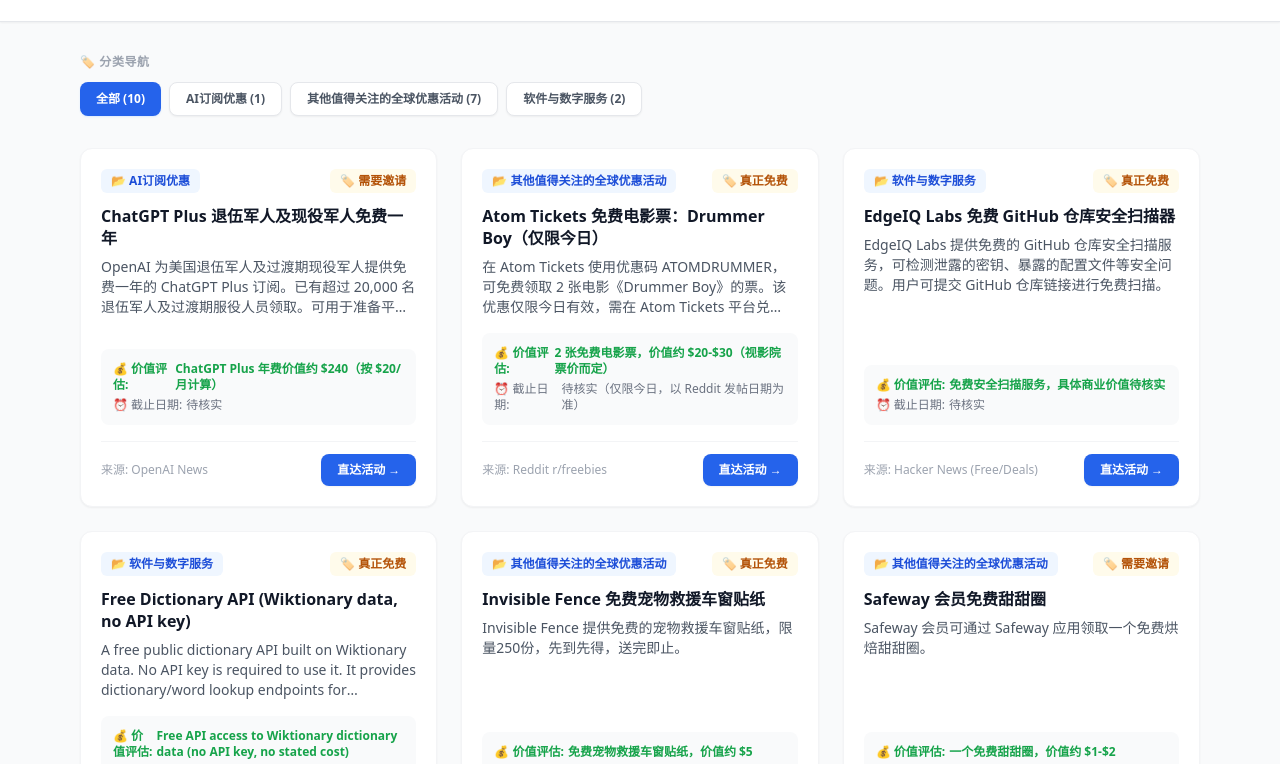
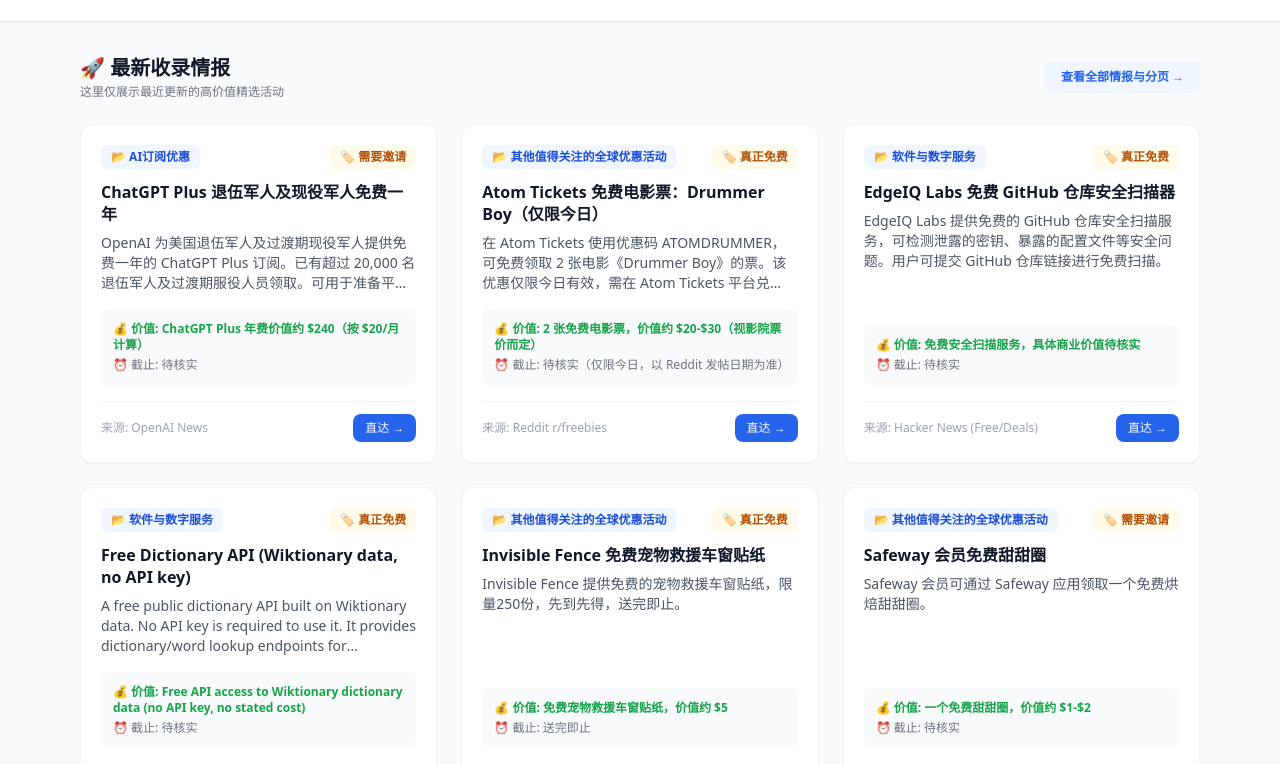
Before and after one commit to xpsesei/lym, a plain HTML site: page index.html in a window 1280 px wide. Shown: the part 83-847 px from the top of the page. Drawn offline with nearby package versions, Linux system fonts and the light colour scheme.

Commit message:
Update title and navigation in index.html

```diff
--- a/index.html
+++ b/index.html
@@ -3,213 +3,99 @@
 <head>
     <meta charset="UTF-8">
     <meta name="viewport" content="width=device-width, initial-scale=1.0">
-    <title>今日最新优惠 - 全球优惠与金融服务情报</title>
-    <!-- 引入 Tailwind CSS -->
+    <title>全球羊毛与高价值情报站 - 首页</title>
     <script src="https://cdn.tailwindcss.com"></script>
 </head>
 <body class="bg-gray-50 text-gray-800 min-h-screen flex flex-col">
 
     <!-- 顶部导航栏 -->
     <header class="bg-white shadow-sm border-b border-gray-200">
-        <div class="max-w-6xl mx-auto px-4 py-6 flex flex-col sm:flex-row justify-between items-center">
+        <div class="max-w-6xl mx-auto px-4 py-6 flex justify-between items-center">
             <div>
                 <h1 class="text-2xl font-bold text-blue-600 flex items-center gap-2">
                     🔥 全球羊毛与高价值情报站
                 </h1>
                 <p class="text-sm text-gray-500 mt-1">24/7 自动监控 AI、Crypto、U卡、VPS 及海外金融优惠</p>
             </div>
-            <div class="mt-4 sm:mt-0 text-xs text-gray-400" id="deal-count">
-                加载中...
-            </div>
+            <nav class="space-x-4">
+                <a href="index.html" class="text-blue-600 font-semibold text-sm">首页</a>
+                <a href="deals.html" class="text-gray-600 hover:text-blue-600 text-sm font-medium">全部情报与分类</a>
+            </nav>
         </div>
     </header>
 
-    <!-- 主要内容区域 -->
+    <!-- 首页主要内容：只显示最新内容 -->
     <main class="max-w-6xl mx-auto px-4 py-8 flex-grow w-full">
 
-        <!-- 分类导航栏 -->
-        <div class="mb-8">
-            <h3 class="text-xs font-semibold text-gray-400 uppercase tracking-wider mb-3">🏷️ 分类导航</h3>
-            <div id="category-nav" class="flex flex-wrap gap-2">
-                <!-- 动态生成的分类按钮会显示在这里 -->
-                <button onclick="filterCategory('全部')" class="cat-btn px-4 py-2 bg-blue-600 text-white text-xs font-semibold rounded-lg shadow-sm transition-all" data-category="全部">
-                    全部精选
-                </button>
+        <div class="flex justify-between items-center mb-6">
+            <div>
+                <h2 class="text-xl font-bold text-gray-900">🚀 最新收录情报</h2>
+                <p class="text-xs text-gray-500 mt-0.5">这里仅展示最近更新的高价值精选活动</p>
             </div>
+            <a href="deals.html" class="px-4 py-2 bg-blue-50 text-blue-600 hover:bg-blue-100 text-xs font-semibold rounded-lg transition-colors">
+                查看全部情报与分页 →
+            </a>
         </div>
 
-        <!-- 动态优惠情报卡片容器 -->
-        <div id="deals-container" class="grid grid-cols-1 md:grid-cols-2 lg:grid-cols-3 gap-6">
-            <!-- 骨架屏加载状态 -->
-            <div class="col-span-full text-center py-16 text-gray-400">
-                <svg class="animate-spin h-8 w-8 mx-auto mb-3 text-blue-600" xmlns="http://www.w3.org/2000/svg" fill="none" viewBox="0 0 24 24">
-                    <circle class="opacity-25" cx="12" cy="12" r="10" stroke="currentColor" stroke-width="4"></circle>
-                    <path class="opacity-75" fill="currentColor" d="M4 12a8 8 0 018-8V0C5.373 0 0 5.373 0 12h4zm2 5.291A7.962 7.962 0 014 12H0c0 3.042 1.135 5.824 3 7.938l3-2.647z"></path>
-                </svg>
-                正在加载最新全球羊毛情报...
+        <!-- 最新卡片容器（只显示前 6 条） -->
+        <div id="latest-container" class="grid grid-cols-1 md:grid-cols-2 lg:grid-cols-3 gap-6">
+            <div class="col-span-full text-center py-12 text-gray-400">加载最新内容中...</div>
         </div>
+
+        <!-- 底部跳转按钮 -->
+        <div class="mt-10 text-center">
+            <a href="deals.html" class="inline-block px-8 py-3 bg-blue-600 hover:bg-blue-700 text-white font-semibold rounded-xl shadow-md transition-all text-sm">
+                浏览全部历史情报与分类翻页 ➔
+            </a>
         </div>
     </main>
 
-    <!-- 页脚 -->
     <footer class="bg-white border-t border-gray-200 py-6 text-center text-xs text-gray-400">
         <p>Global Deals Auto Collector &copy; 2026 | Powered by GitHub Actions & DeepSeek AI</p>
     </footer>
 
-    <!-- 前端渲染与分类筛选逻辑 -->
     <script>
-        let allDeals = []; // 全局存储所有数据
-        let currentCategory = '全部'; // 当前选中分类
-
-        async function fetchAndRenderDeals() {
-            const container = document.getElementById('deals-container');
-            const countTag = document.getElementById('deal-count');
-
+        async function fetchLatestDeals() {
+            const container = document.getElementById('latest-container');
             try {
                 const response = await fetch('./data/active_deals.json?t=' + new Date().getTime());
-                if (!response.ok) {
-                    throw new Error(`HTTP 错误状态码: ${response.status}`);
-                }
+                const deals = await response.json();
 
-                allDeals = await response.json();
-
-                if (!allDeals || allDeals.length === 0) {
-                    container.innerHTML = `
-                        <div class="col-span-full text-center py-16 bg-white rounded-xl shadow-sm border border-gray-100">
-                            <p class="text-gray-500 font-medium">暂无进行中的优惠情报</p>
-                            <p class="text-xs text-gray-400 mt-1">后台脚本正在持续监控各大源，请稍后刷新。</p>
-                        </div>
-                    `;
-                    countTag.innerText = '共 0 条活动';
+                if (!deals || deals.length === 0) {
+                    container.innerHTML = '<div class="col-span-full text-center py-12 text-gray-500">暂无活动</div>';
                     return;
                 }
 
-                // 生成分类导航按钮
-                renderCategoryNav(allDeals);
+                // 首页只取前 6 条最新的内容
+                const latest = deals.slice(0, 6);
 
-                // 渲染卡片列表
-                renderDealsList(allDeals);
-
-            } catch (error) {
-                console.error("加载优惠数据出错:", error);
-                container.innerHTML = `
-                    <div class="col-span-full text-center py-16 bg-white rounded-xl shadow-sm border border-red-100">
-                        <p class="text-red-500 font-medium">数据加载失败</p>
-                        <p class="text-xs text-gray-400 mt-1">无法读取 data/active_deals.json，请确认文件路径或稍后重试。</p>
-                    </div>
-                `;
-                countTag.innerText = '加载异常';
-            }
-        }
-
-        // 动态生成分类导航按钮
-        function renderCategoryNav(deals) {
-            const navContainer = document.getElementById('category-nav');
-
-            // 统计各分类数量
-            const categories = ['全部', ...new Set(deals.map(d => d.category).filter(Boolean))];
-
-            navContainer.innerHTML = categories.map(cat => {
-                const count = cat === '全部' ? deals.length : deals.filter(d => d.category === cat).length;
-                const isActive = cat === currentCategory;
-
-                return `
-                    <button onclick="filterCategory('${cat}')"
-                        class="cat-btn px-4 py-2 text-xs font-semibold rounded-lg shadow-sm transition-all ${
-                            isActive
-                                ? 'bg-blue-600 text-white shadow-blue-100'
-                                : 'bg-white text-gray-600 hover:bg-gray-100 border border-gray-200'
-                        }" data-category="${cat}">
-                        ${cat} (${count})
-                    </button>
-                `;
-            }).join('');
-        }
-
-        // 切换分类筛选
-        window.filterCategory = function(category) {
-            currentCategory = category;
-
-            // 更新按钮激活状态样式
-            document.querySelectorAll('.cat-btn').forEach(btn => {
-                if (btn.getAttribute('data-category') === category) {
-                    btn.className = "cat-btn px-4 py-2 text-xs font-semibold rounded-lg shadow-sm transition-all bg-blue-600 text-white shadow-blue-100";
-                } else {
-                    btn.className = "cat-btn px-4 py-2 text-xs font-semibold rounded-lg shadow-sm transition-all bg-white text-gray-600 hover:bg-gray-100 border border-gray-200";
-                }
-            });
-
-            // 过滤并渲染数据
-            const filtered = category === '全部' ? allDeals : allDeals.filter(d => d.category === category);
-            renderDealsList(filtered);
-        };
-
-        // 渲染卡片列表
-        function renderDealsList(deals) {
-            const container = document.getElementById('deals-container');
-            const countTag = document.getElementById('deal-count');
-
-            countTag.innerText = `共展示 ${deals.length} 条活动`;
-
-            if (deals.length === 0) {
-                container.innerHTML = `
-                    <div class="col-span-full text-center py-16 bg-white rounded-xl shadow-sm border border-gray-100">
-                        <p class="text-gray-500 font-medium">该分类下暂无活动</p>
-                    </div>
-                `;
-                return;
-            }
-
-            container.innerHTML = deals.map(deal => `
+                container.innerHTML = latest.map(deal => `
                     <div class="bg-white rounded-xl shadow-sm hover:shadow-md transition-shadow border border-gray-100 p-5 flex flex-col justify-between">
                         <div>
-                        <!-- 顶部标签：分类与门槛 -->
                             <div class="flex justify-between items-center mb-3">
-                            <span class="px-2.5 py-1 bg-blue-50 text-blue-700 text-xs font-semibold rounded-md">
-                                📂 ${deal.category || '综合'}
-                            </span>
-                            <span class="px-2.5 py-1 bg-amber-50 text-amber-700 text-xs font-semibold rounded-md">
-                                🏷️ ${deal.threshold_tag || '限时活动'}
-                            </span>
+                                <span class="px-2.5 py-1 bg-blue-50 text-blue-700 text-xs font-semibold rounded-md">📂 ${deal.category || '综合'}</span>
+                                <span class="px-2.5 py-1 bg-amber-50 text-amber-700 text-xs font-semibold rounded-md">🏷️ ${deal.threshold_tag || '限时'}</span>
                             </div>
-
-                        <!-- 标题 -->
-                        <h3 class="font-bold text-base text-gray-900 mb-2 leading-snug">
-                            ${deal.title}
-                        </h3>
-
-                        <!-- 详细描述 -->
-                        <p class="text-sm text-gray-600 mb-4 line-clamp-3">
-                            ${deal.offer_detail || deal.value_desc || '暂无详细描述'}
-                        </p>
+                            <h3 class="font-bold text-base text-gray-900 mb-2 leading-snug">${deal.title}</h3>
+                            <p class="text-sm text-gray-600 mb-4 line-clamp-3">${deal.offer_detail || deal.value_desc || '暂无描述'}</p>
                         </div>
-
                         <div>
-                        <!-- 价值与截止日期 -->
                             <div class="bg-gray-50 rounded-lg p-3 mb-4 text-xs space-y-1">
-                            <div class="text-green-600 font-bold flex items-center gap-1">
-                                <span>💰 价值评估:</span> ${deal.value_desc || '未标注'}
+                                <div class="text-green-600 font-bold">💰 价值: ${deal.value_desc || '未标注'}</div>
+                                <div class="text-gray-500">⏰ 截止: ${deal.end_date || '长期有效'}</div>
                             </div>
-                            <div class="text-gray-500 flex items-center gap-1">
-                                <span>⏰ 截止日期:</span> ${deal.end_date || '长期有效 / 待核实'}
-                            </div>
-                        </div>
-
-                        <!-- 底部直达链接 -->
-                        <div class="pt-3 border-t border-gray-100 flex justify-between items-center">
-                            <span class="text-xs text-gray-400">来源: ${deal.source || '官方源'}</span>
-                            <a href="${deal.official_url}" target="_blank" rel="noopener noreferrer"
-                               class="px-4 py-2 bg-blue-600 hover:bg-blue-700 text-white text-xs font-semibold rounded-lg transition-colors shadow-sm">
-                                直达活动 →
-                            </a>
+                            <div class="pt-3 border-t border-gray-100 flex justify-between items-center text-xs">
+                                <span class="text-gray-400">来源: ${deal.source || '官方'}</span>
+                                <a href="${deal.official_url}" target="_blank" class="px-3 py-1.5 bg-blue-600 text-white rounded-lg hover:bg-blue-700">直达 →</a>
                             </div>
                         </div>
                     </div>
                 `).join('');
+            } catch (e) {
+                container.innerHTML = '<div class="col-span-full text-center py-12 text-red-500">加载失败</div>';
             }
-
-        // 页面加载完成后触发
-        document.addEventListener('DOMContentLoaded', fetchAndRenderDeals);
+        }
+        document.addEventListener('DOMContentLoaded', fetchLatestDeals);
     </script>
 </body>
 </html>
```
Lines whose indentation alone changed are shown as unchanged.
